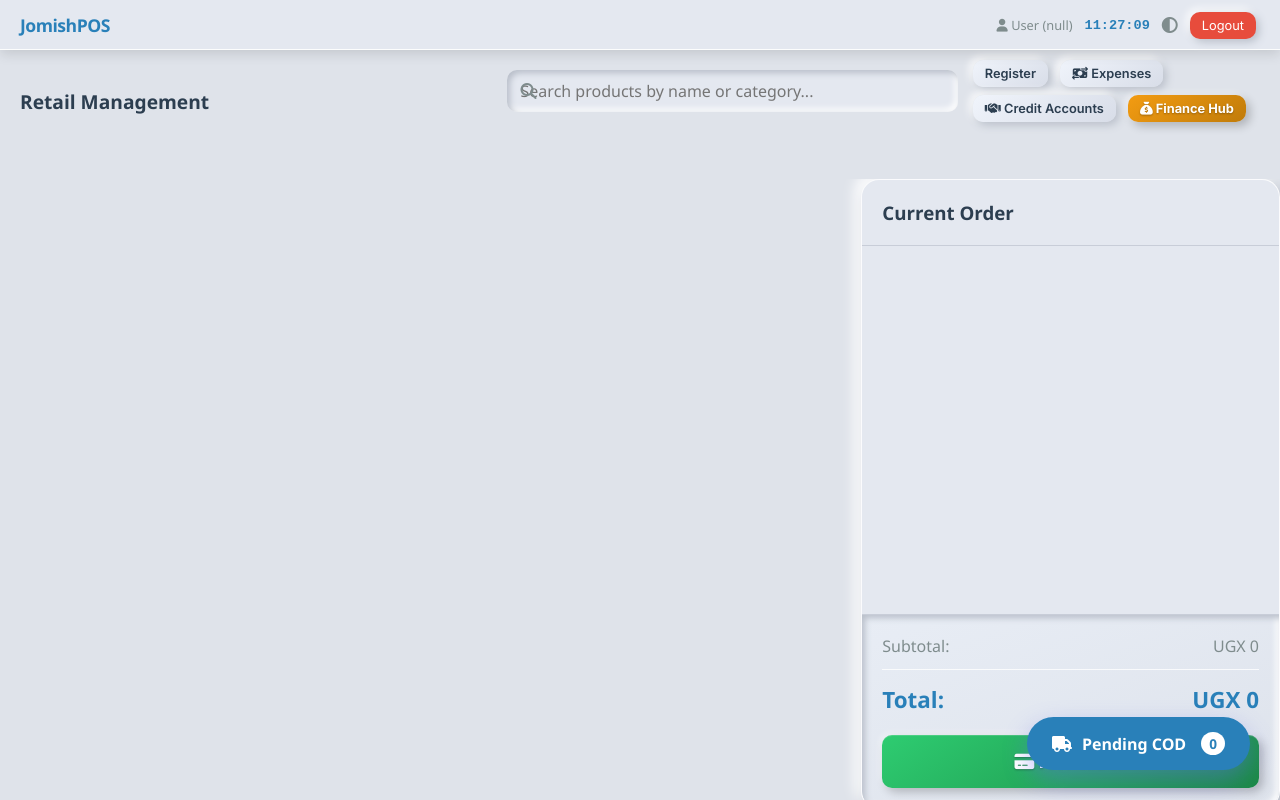
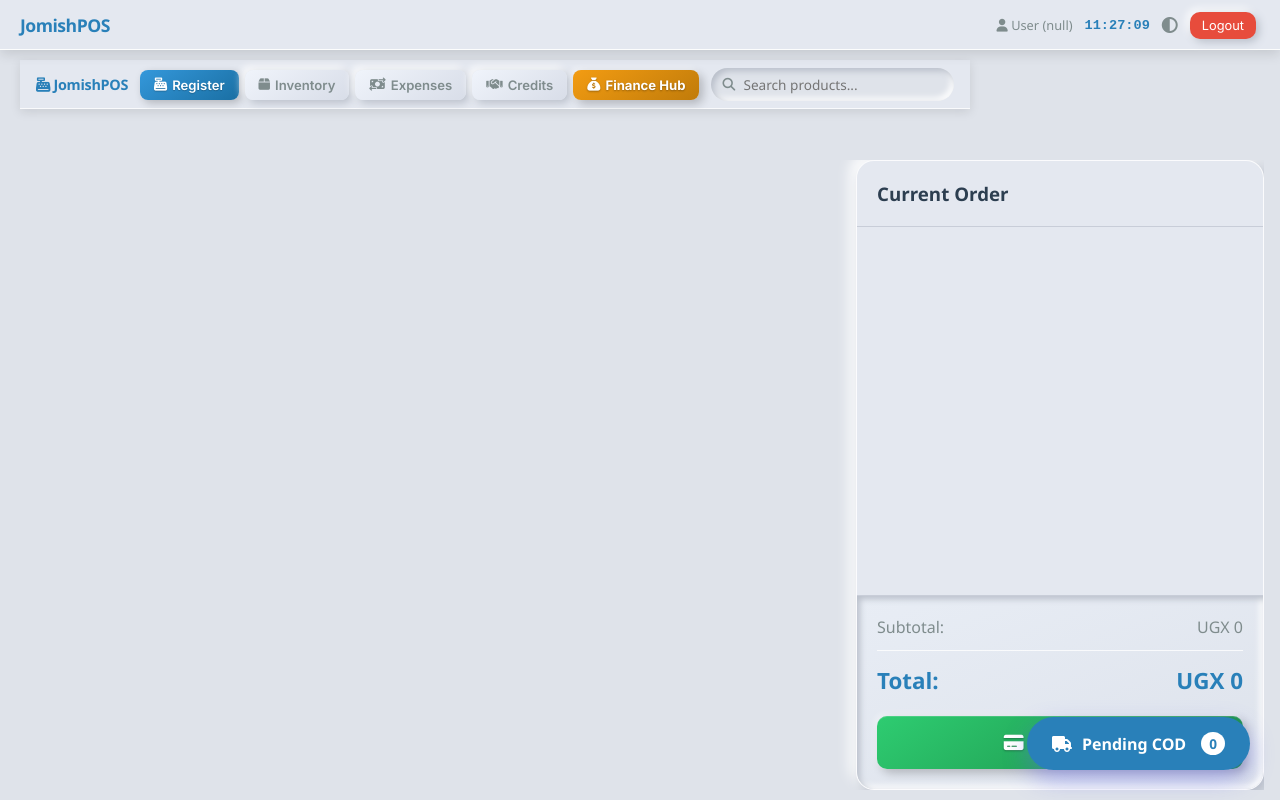
Before and after one commit to arnoldjosamgh/jomishPOS, a browser extension: page public/index.html in a window 1280 px wide. Drawn offline with Linux system fonts and the light colour scheme; no server answers; sample sign-in values are in the browser's storage.

Commit message:
Single-row POS toolbar with aligned tabs

```diff
--- a/public/index.html
+++ b/public/index.html
@@ -309,19 +309,20 @@
             </section>
             <!-- POS Terminal View -->
             <section id="pos-terminal" class="view-section">
-                <header>
-                    <h1>Retail Management</h1>
-                    <div class="pos-top-actions" style="margin-bottom: 20px; display: flex; gap: 15px; align-items: center; justify-content: space-between;">
-                        <div style="position:relative; width:100%; max-width:500px;">
-                            <i class="fa-solid fa-magnifying-glass" style="position:absolute; left:14px; top:50%; transform:translateY(-50%); color:var(--text-muted, #888); pointer-events:none; z-index:1;"></i>
-                            <input type="text" id="pos-search" placeholder="Search products by name or category..." style="padding: 12px 20px 12px 40px; border-radius: 8px; border: 1px solid var(--border); background: var(--surface); color: var(--text); width: 100%; font-size: 1rem;">
+                <header id="pos-header-bar">
+                    <!-- Single-row toolbar: title | tabs | search -->
+                    <div id="pos-toolbar">
+                        <span id="pos-toolbar-title"><i class="fa-solid fa-cash-register"></i> JomishPOS</span>
+                        <div id="pos-tab-bar">
+                            <button id="pos-nav-register" class="pos-tab active"><i class="fa-solid fa-cash-register"></i> Register</button>
+                            <button id="pos-nav-stock" class="pos-tab"><i class="fa-solid fa-box"></i> Inventory</button>
+                            <button id="pos-nav-expenses" class="pos-tab"><i class="fa-solid fa-money-bill-transfer"></i> Expenses</button>
+                            <button id="pos-nav-credits" class="pos-tab"><i class="fa-solid fa-handshake"></i> Credits</button>
+                            <button id="pos-nav-finance" class="pos-tab pos-tab-finance" onclick="toggleSmeFinanceMode()"><i class="fa-solid fa-sack-dollar"></i> Finance Hub</button>
                         </div>
-                        <div class="pos-nav-links">
-                            <button id="pos-nav-register" class="secondary-btn sm-btn">Register</button>
-                            <button id="pos-nav-stock" class="secondary-btn sm-btn">Inventory</button>
-                            <button id="pos-nav-expenses" class="secondary-btn sm-btn"><i class="fa-solid fa-money-bill-transfer"></i> Expenses</button>
-                            <button id="pos-nav-credits" class="secondary-btn sm-btn"><i class="fa-solid fa-handshake"></i> Credit Accounts</button>
-                            <button id="pos-nav-finance" class="primary-btn sm-btn" onclick="toggleSmeFinanceMode()"><i class="fa-solid fa-sack-dollar"></i> Finance Hub</button>
+                        <div id="pos-search-wrap">
+                            <i class="fa-solid fa-magnifying-glass"></i>
+                            <input type="text" id="pos-search" placeholder="Search products...">
                         </div>
                     </div>
                 </header>
--- a/public/skeu-patch.css
+++ b/public/skeu-patch.css
@@ -419,3 +419,146 @@ header h1 { font-weight: 800 !important; color: var(--text) !important; }
 
 /* Ensure the body top padding accounts for our fixed topbar */
 .app-container { padding-top: 50px !important; }
+
+/* ── POS SINGLE-ROW TOOLBAR ── */
+#pos-header-bar {
+  flex-shrink: 0 !important;
+  padding: 0 !important;
+  background: var(--background) !important;
+  border-bottom: none !important;
+}
+
+#pos-toolbar {
+  display: flex !important;
+  align-items: center !important;
+  gap: 12px !important;
+  padding: 8px 16px !important;
+  background: var(--surface) !important;
+  box-shadow: 0 3px 10px rgba(0,0,0,0.1), 0 -1px 0 rgba(255,255,255,0.8) inset !important;
+  flex-wrap: nowrap !important;
+  overflow-x: auto !important;
+}
+
+#pos-toolbar-title {
+  font-size: 0.9rem !important;
+  font-weight: 800 !important;
+  color: var(--primary) !important;
+  white-space: nowrap !important;
+  flex-shrink: 0 !important;
+  letter-spacing: -0.3px !important;
+}
+
+#pos-tab-bar {
+  display: flex !important;
+  align-items: center !important;
+  gap: 6px !important;
+  flex-shrink: 0 !important;
+  flex-wrap: nowrap !important;
+}
+
+/* Tab buttons */
+.pos-tab {
+  display: inline-flex !important;
+  align-items: center !important;
+  gap: 5px !important;
+  padding: 7px 14px !important;
+  font-size: 0.82rem !important;
+  font-weight: 600 !important;
+  white-space: nowrap !important;
+  border-radius: 8px !important;
+  background: linear-gradient(145deg, #f0f4fb, #d8dde8) !important;
+  color: var(--text-muted) !important;
+  box-shadow: var(--nm-out-sm) !important;
+  border: none !important;
+  cursor: pointer !important;
+  transition: all 0.15s ease !important;
+}
+
+.pos-tab:hover {
+  background: linear-gradient(145deg, #f5f8ff, #dde2ed) !important;
+  color: var(--text) !important;
+}
+
+.pos-tab:active {
+  box-shadow: var(--nm-in-sm) !important;
+  transform: translateY(1px) !important;
+}
+
+/* Active tab */
+.pos-tab.active {
+  background: linear-gradient(145deg, #3498db, #1a6fa3) !important;
+  color: #fff !important;
+  box-shadow: 3px 3px 8px rgba(0,0,0,0.22), -1px -1px 4px rgba(255,255,255,0.3) !important;
+  text-shadow: 0 1px 1px rgba(0,0,0,0.2) !important;
+}
+
+/* Finance Hub tab — gold */
+.pos-tab-finance {
+  background: linear-gradient(145deg, #f5b942, #c07b0a) !important;
+  color: #fff !important;
+  box-shadow: 3px 3px 8px rgba(0,0,0,0.2), -1px -1px 4px rgba(255,255,255,0.3) !important;
+}
+
+.pos-tab-finance:hover {
+  background: linear-gradient(145deg, #fdd068, #d4890a) !important;
+}
+
+/* Search wrap */
+#pos-search-wrap {
+  position: relative !important;
+  flex: 1 !important;
+  min-width: 140px !important;
+  max-width: 280px !important;
+  margin-left: auto !important;
+}
+
+#pos-search-wrap i {
+  position: absolute !important;
+  left: 11px !important;
+  top: 50% !important;
+  transform: translateY(-50%) !important;
+  color: var(--text-muted) !important;
+  pointer-events: none !important;
+  font-size: 0.8rem !important;
+}
+
+#pos-search-wrap input {
+  width: 100% !important;
+  padding: 7px 12px 7px 32px !important;
+  font-size: 0.85rem !important;
+  border-radius: 20px !important;
+  background: var(--background) !important;
+  box-shadow: var(--nm-in-sm) !important;
+  border: none !important;
+  color: var(--text) !important;
+}
+
+/* Override old active styles from skeu patch for pos-tabs */
+#pos-nav-register.active,
+#pos-nav-stock.active,
+#pos-nav-expenses.active,
+#pos-nav-credits.active {
+  background: linear-gradient(145deg, #3498db, #1a6fa3) !important;
+  color: #fff !important;
+  box-shadow: 3px 3px 8px rgba(0,0,0,0.22) !important;
+}
+
+/* Dark mode tab adjustments */
+body.dark-theme .pos-tab:not(.active):not(.pos-tab-finance) {
+  background: linear-gradient(145deg, #2e3749, #1e2433) !important;
+  color: var(--text-muted) !important;
+}
+
+body.dark-theme #pos-toolbar {
+  background: var(--surface) !important;
+  box-shadow: 0 3px 10px rgba(0,0,0,0.4) !important;
+}
+
+body.dark-theme #pos-search-wrap input {
+  background: var(--background) !important;
+}
+
+/* Sub-view spacing below toolbar */
+#pos-register-view, #pos-stock-view, #pos-expenses-view, #pos-credits-view {
+  padding: 14px 16px !important;
+}
```
